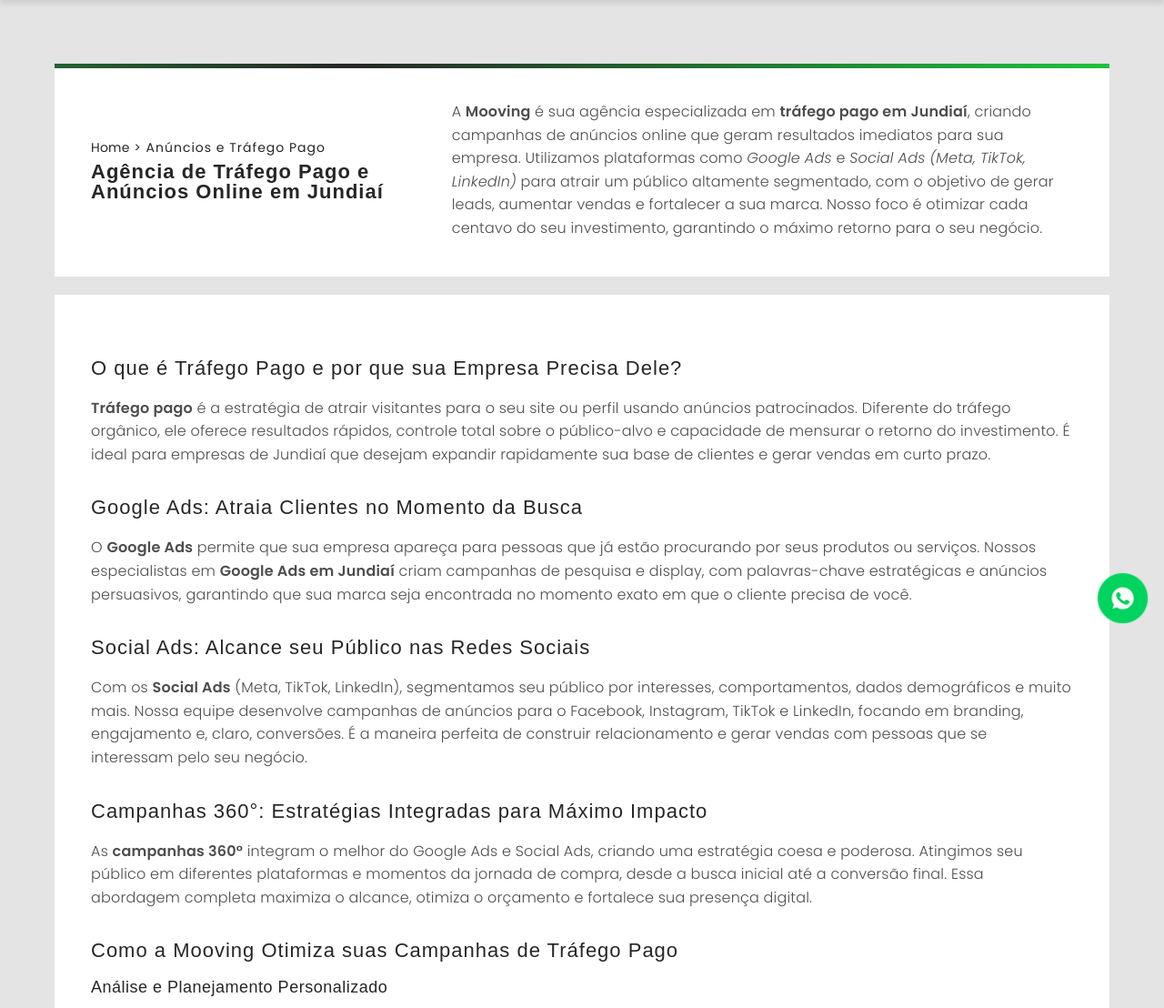
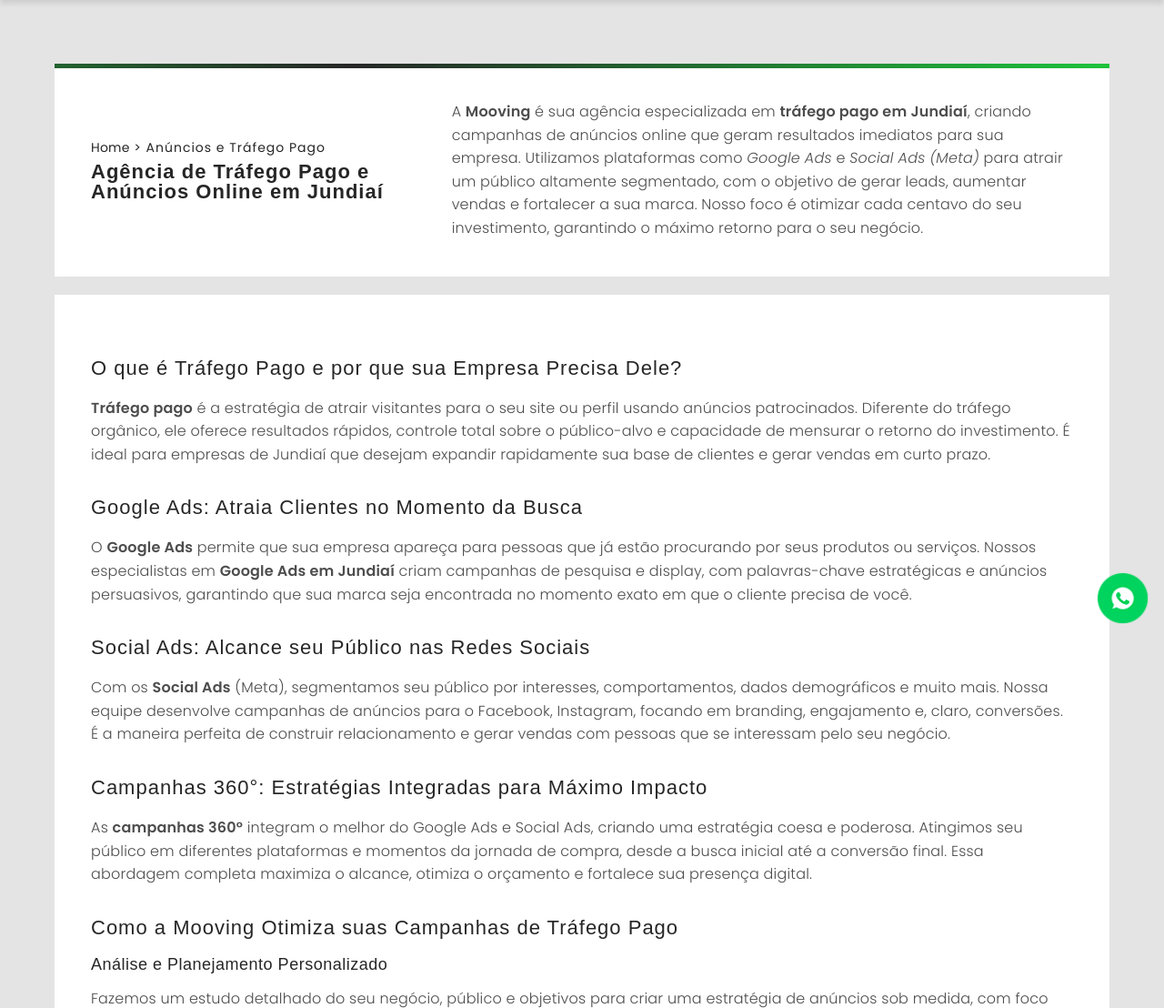
Before and after one commit to ThiagoHenrique89/Site-Mooving, a PHP site: page /anuncios-trafego-pago in a window 1280 px wide. Shown: the part 78-1186 px from the top of the page at 91% size. Run offline with PHP 8.4, Linux system fonts and the light colour scheme; some web fonts are replaced.

Commit message:
remove ads

```diff
--- a/paginas/anuncios-trafego-pago.php
+++ b/paginas/anuncios-trafego-pago.php
@@ -8,7 +8,7 @@
 <h1 class="mbz tituloServicos">Agência de Tráfego Pago e Anúncios Online em Jundiaí</h1>
 </div>
 <div class="coluna direita">
-<p>A <strong>Mooving</strong> é sua agência especializada em <strong>tráfego pago em Jundiaí</strong>, criando campanhas de anúncios online que geram resultados imediatos para sua empresa. Utilizamos plataformas como <em>Google Ads</em> e <em>Social Ads (Meta, TikTok, LinkedIn)</em> para atrair um público altamente segmentado, com o objetivo de gerar leads, aumentar vendas e fortalecer a sua marca. Nosso foco é otimizar cada centavo do seu investimento, garantindo o máximo retorno para o seu negócio.</p>
+<p>A <strong>Mooving</strong> é sua agência especializada em <strong>tráfego pago em Jundiaí</strong>, criando campanhas de anúncios online que geram resultados imediatos para sua empresa. Utilizamos plataformas como <em>Google Ads</em> e <em>Social Ads (Meta)</em> para atrair um público altamente segmentado, com o objetivo de gerar leads, aumentar vendas e fortalecer a sua marca. Nosso foco é otimizar cada centavo do seu investimento, garantindo o máximo retorno para o seu negócio.</p>
 </div>
 </div>
 </div>
@@ -24,7 +24,7 @@
         <p>O <strong>Google Ads</strong> permite que sua empresa apareça para pessoas que já estão procurando por seus produtos ou serviços. Nossos especialistas em <strong>Google Ads em Jundiaí</strong> criam campanhas de pesquisa e display, com palavras-chave estratégicas e anúncios persuasivos, garantindo que sua marca seja encontrada no momento exato em que o cliente precisa de você.</p>
 
         <h2 id="social-ads-meta-tik-tok-linkedin">Social Ads: Alcance seu Público nas Redes Sociais</h2>
-        <p>Com os <strong>Social Ads</strong> (Meta, TikTok, LinkedIn), segmentamos seu público por interesses, comportamentos, dados demográficos e muito mais. Nossa equipe desenvolve campanhas de anúncios para o Facebook, Instagram, TikTok e LinkedIn, focando em branding, engajamento e, claro, conversões. É a maneira perfeita de construir relacionamento e gerar vendas com pessoas que se interessam pelo seu negócio.</p>
+        <p>Com os <strong>Social Ads</strong> (Meta), segmentamos seu público por interesses, comportamentos, dados demográficos e muito mais. Nossa equipe desenvolve campanhas de anúncios para o Facebook, Instagram, focando em branding, engajamento e, claro, conversões. É a maneira perfeita de construir relacionamento e gerar vendas com pessoas que se interessam pelo seu negócio.</p>
 
         <h2 id="campanhas-360">Campanhas 360°: Estratégias Integradas para Máximo Impacto</h2>
         <p>As <strong>campanhas 360°</strong> integram o melhor do Google Ads e Social Ads, criando uma estratégia coesa e poderosa. Atingimos seu público em diferentes plataformas e momentos da jornada de compra, desde a busca inicial até a conversão final. Essa abordagem completa maximiza o alcance, otimiza o orçamento e fortalece sua presença digital.</p>
```
